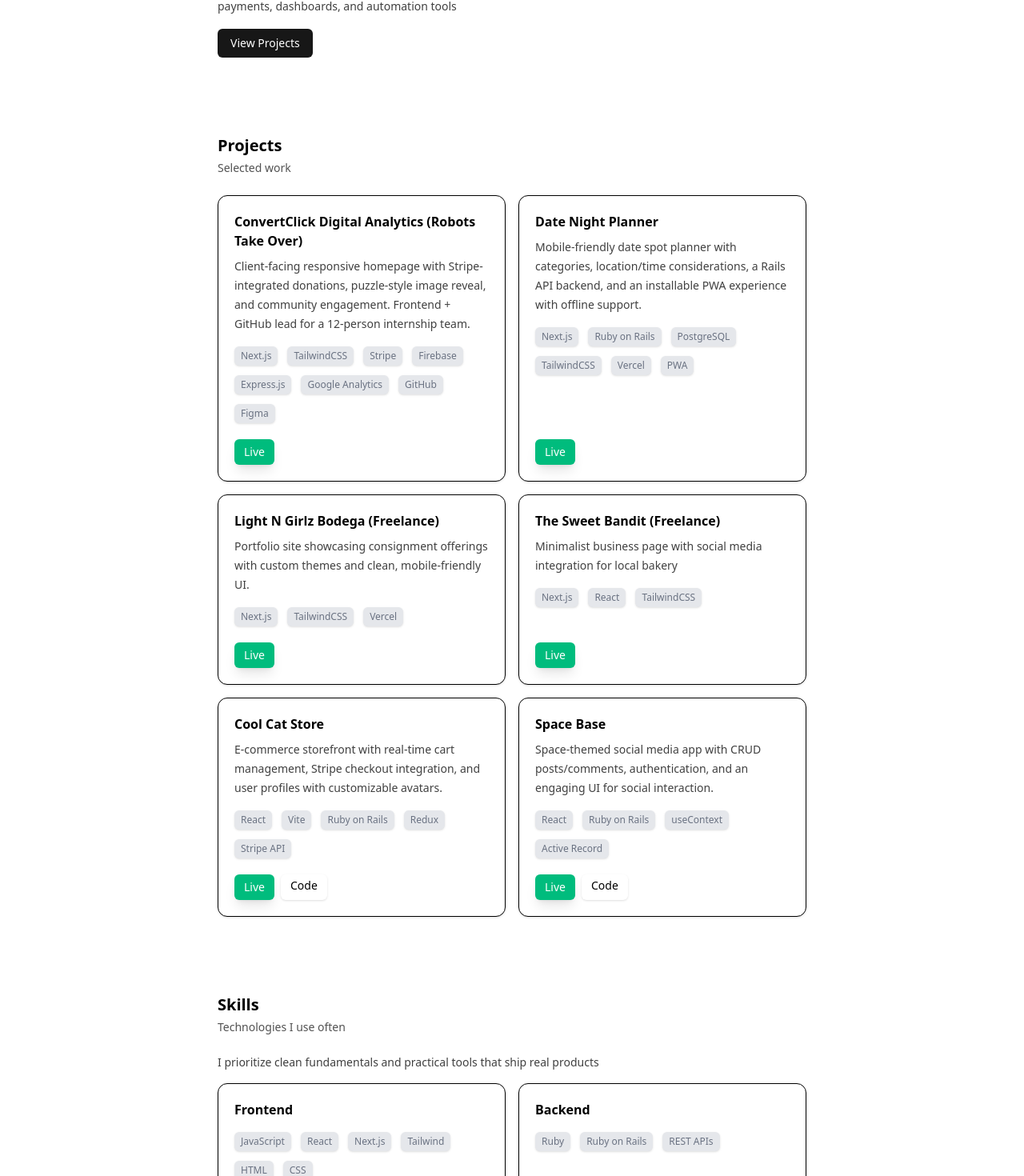
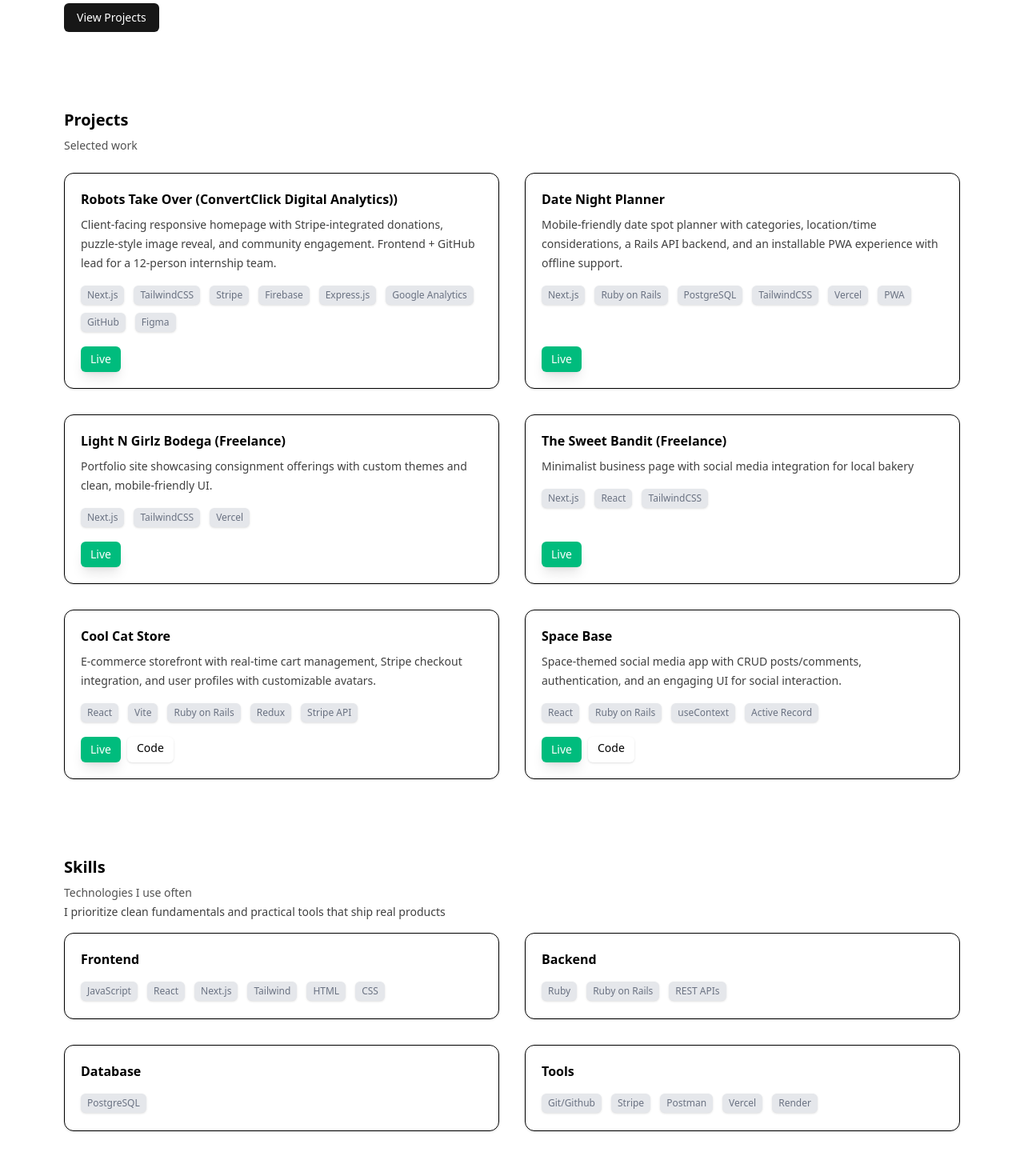
Before and after one commit to JamesSalcedo001/james_salcedo_portfolio, a Next.js app: page / in a window 1280 px wide. Shown: the part 209-1679 px from the top of the page at 80% size. Built offline with nearby package versions, Linux system fonts and the light colour scheme.

Commit message:
Adjust dimensions

```diff
--- a/src/app/components/Badge.js
+++ b/src/app/components/Badge.js
@@ -1,6 +1,6 @@
 export default function Badge({ children }) {
     return (
-        <span className="inline-flex mr-1 mb-1 items-center rounded-md px-2 py-1 text-xs text-gray-500 bg-gray-200 shadow">
+        <span className="inline-flex mr-1 mb-0.5 items-center rounded-md px-2 py-1 text-xs text-gray-500 bg-gray-200 shadow">
             {children}
         </span>
     )
--- a/src/app/components/Card.js
+++ b/src/app/components/Card.js
@@ -1,6 +1,6 @@
 export default function Card({ children }) {
     return (
-        <div className="rounded-xl border bg-white p-5 shadow-sm">
+        <div className="rounded-xl border bg-white p-5 shadow-sm hover:bg-slate-50 hover:scale-102 transition delay-50 duration-500">
             {children}
         </div>
     );
--- a/src/app/components/Container.js
+++ b/src/app/components/Container.js
@@ -1,6 +1,6 @@
 export default function Container({ children, size = "content" }) {
     const widths = {
-        content: "max-w-3xl",
+        content: "max-w-6xl",
         wide: "max-w-9xl",
     }
     return (
--- a/src/app/components/ProjectsGrid.js
+++ b/src/app/components/ProjectsGrid.js
@@ -34,7 +34,7 @@ function ProjectLinks({ links }) {
 
 export default function ProjectsGrid() {
     return (
-        <div className="grid gap-4 md:grid-cols-2">
+        <div className="grid gap-8 md:grid-cols-2 mt-6">
             {projects.map((p) => (
                 <Card key={p.slug}>
                     <div className="flex h-full flex-col">
--- a/src/app/components/Section.js
+++ b/src/app/components/Section.js
@@ -7,11 +7,11 @@ export default function Section({ id, title, subtitle, children }) {
                 <div className="space-y-1">
                     {title && <h2 className="text-xl font-semibold">{title}</h2>}
                     {subtitle && (
-                        <p className="text-sm text-neutral-600">{subtitle}</p>
+                        <p className="text-sm text-neutral-600 mt-2">{subtitle}</p>
                     )}
                 </div>
 
-                <div className="mt-6">
+                <div className="mt-1">
                     {children}
                 </div>
             </Container>
--- a/src/app/components/SkillsGrid.js
+++ b/src/app/components/SkillsGrid.js
@@ -4,7 +4,7 @@ import { skills } from "../data/skills";
 
 export default function SkillsGrid() {
     return (
-        <div className="grid gap-4 md:grid-cols-2">
+        <div className="grid gap-8 md:grid-cols-2">
             {skills.map((g) => (
                 <Card key={g.group}>
                     <h3 className="text-base font-semibold">{g.group}</h3>
--- a/src/app/data/projects.js
+++ b/src/app/data/projects.js
@@ -1,7 +1,7 @@
 export const projects = [
     {
         slug: "convertclick-robots-take-over",
-        title: "ConvertClick Digital Analytics (Robots Take Over)",
+        title: "Robots Take Over (ConvertClick Digital Analytics))",
         description:
             "Client-facing responsive homepage with Stripe-integrated donations, puzzle-style image reveal, and community engagement. Frontend + GitHub lead for a 12-person internship team.",
         tags: [
--- a/src/app/page.js
+++ b/src/app/page.js
@@ -53,7 +53,7 @@ export default function Home() {
           <p className="text-sm text-neutral-700 leading-6">
             I focus on building clean, reusable systems and interfaces. I enjoy working with real-world features like payments, dashboards, and automation tools
           </p>
-          <div className="mt-4">
+          <div className="mt-6">
             <Button onClick={() => document.querySelector("#projects")?.scrollIntoView({ behavior: "smooth" })}>View Projects</Button>
           </div>
 
@@ -83,7 +83,7 @@ export default function Home() {
           title="Contact"
           subtitle="Ways to reach me"
         >
-          <form className="rounded-lg border p-6" onSubmit={handleSubmit}>
+          <form className="rounded-lg border p-6 mt-2" onSubmit={handleSubmit}>
             {sent && (
               <h3 className="rounded-md mb-4 p-3 text-sm text-emerald-700 bg-emerald-50">Message sent!</h3>
             )}
```
